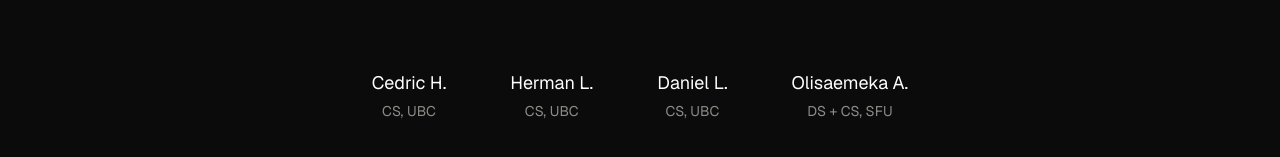
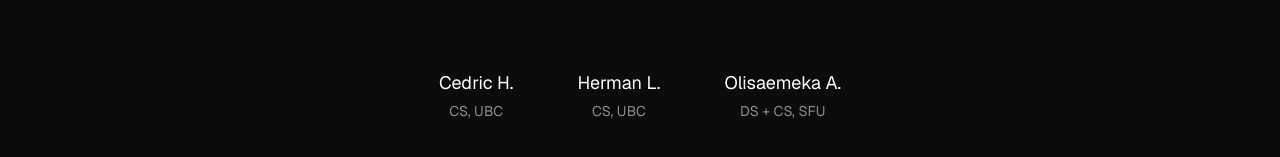
Before and after one commit to HonKit26113/headway, a React (Vite) app in the folder frontend/: page / in a window 1280 px wide. Shown: the part 1789-1946 px from the top of the page. Built offline with nearby package versions, Linux system fonts and the light colour scheme; no server answers.

Commit message:
docs: remove Daniel L. from team listing

```diff
--- a/frontend/src/pages/Landing.jsx
+++ b/frontend/src/pages/Landing.jsx
@@ -4,7 +4,6 @@
 const TEAM = [
   { name: 'Cedric H.', study: 'CS, UBC' },
   { name: 'Herman L.', study: 'CS, UBC' },
-  { name: 'Daniel L.', study: 'CS, UBC' },
   { name: 'Olisaemeka A.', study: 'DS + CS, SFU' },
 ]
 
```
Also changed, not shown: 1 other file (tests, documents, lock files or other folders).
